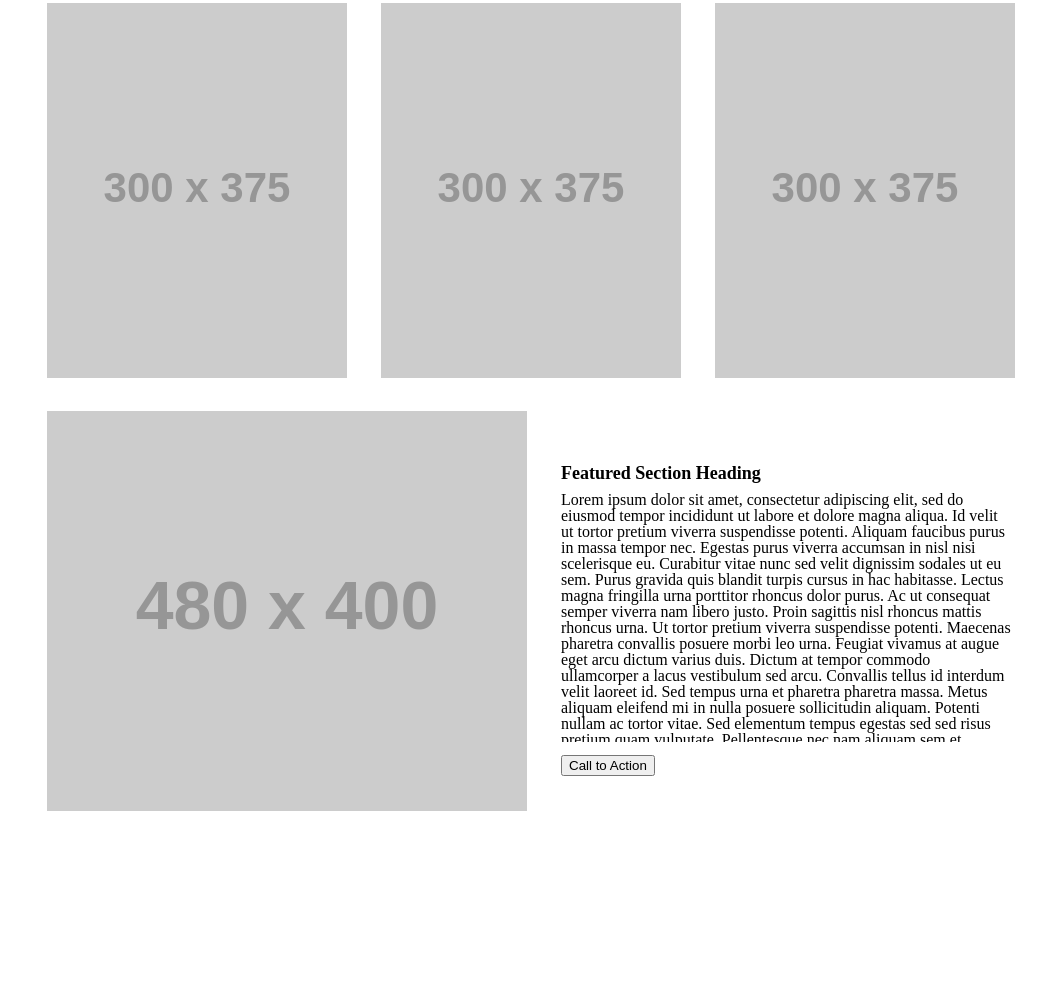
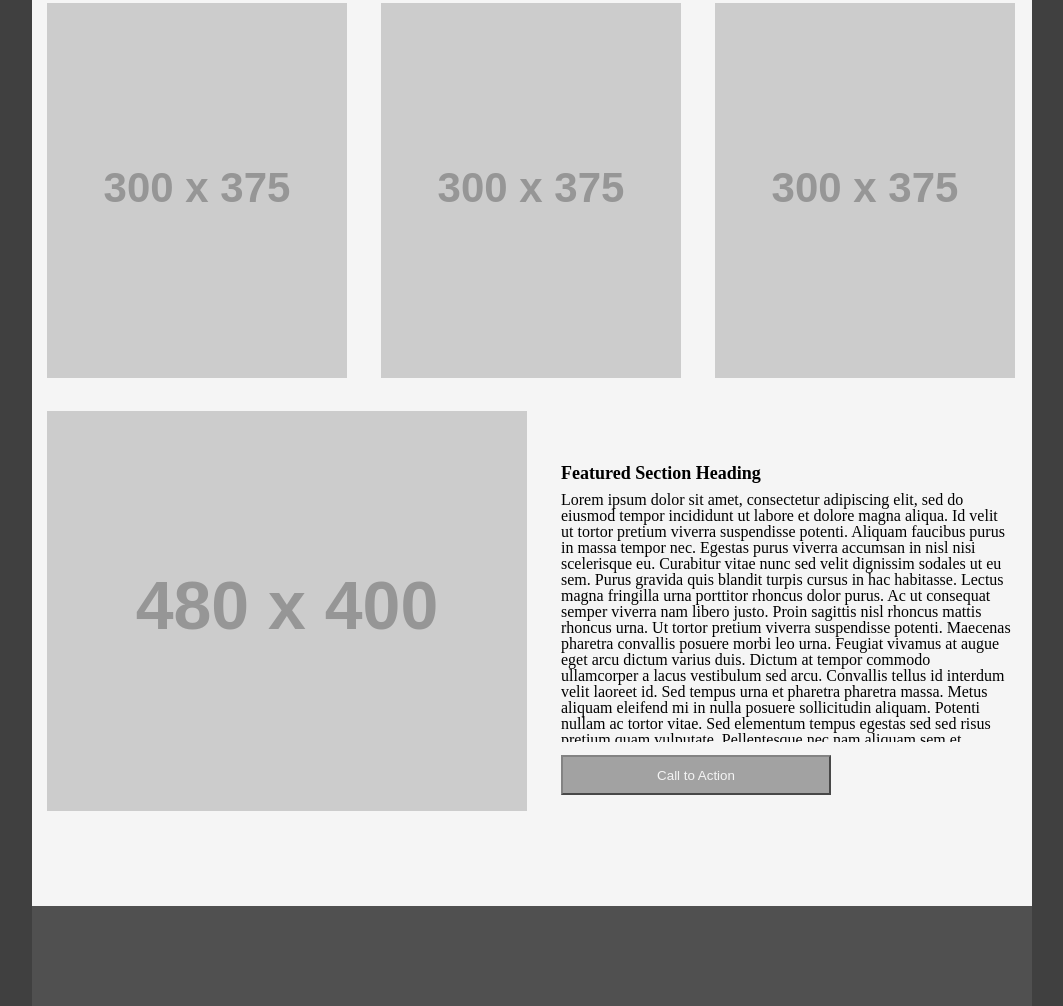
Before and after one commit to jstreifel-33/wireframe-exercise, a plain HTML site: page index.html in a window 1280 px wide. Shown: the part 598-1604 px from the top of the page, without its empty margins (108-1171 px from the left). Before the commit the page ends 1574 px from the top, so only its background shows below. Drawn offline with Linux system fonts and the light colour scheme; placeholder pictures from the web are drawn by us.

Commit message:
adds colors to page. adds transition to button.

```diff
--- a/style.css
+++ b/style.css
@@ -2,9 +2,18 @@
 
 @import url(reset.css);
 
+/* BODY STYLES */
+
+body{
+  background-color:#404040;
+  width:1000px;
+  margin:auto;
+}
+
 /* HEADER STYLES */
 
-header, main{
+header{
+  background-color:#505050;
   width: 1000px;
   box-sizing: border-box;
   margin-left:auto;
@@ -26,6 +35,7 @@ nav{
 }
 
 nav p{
+  color: #D3D3D3;
   display:inline-block;
   width:25%;
   text-align: center;
@@ -37,6 +47,14 @@ nav p{
 
 /* MAIN AND IMG STYLES */
 
+main{
+  background-color: #f5f5f5;
+  box-sizing: border-box;
+  margin-left:auto;
+  margin-right:auto;
+}
+
+
 img{
   display:inline-block;
   margin: 15px;
@@ -45,7 +63,7 @@ img{
 div{
   display:inline-block;
   width:100%;
-  height: 480px;
+  height: 510px;
 }
 
 article{
@@ -69,9 +87,23 @@ article p{
   margin:10px 0px
 }
 
+article button{
+  width:60%;
+  height:3em;
+  opacity:0.7;
+  color:#F5F5F5;
+  background-color: #808080;
+  transition: 0.35s;
+}
+
+article button:hover{
+  opacity:1;
+}
+
 /* FOOTER STYLE */
 
 footer{
+  background-color:#505050;
   width:100%;
   height:100px;
 }
```
